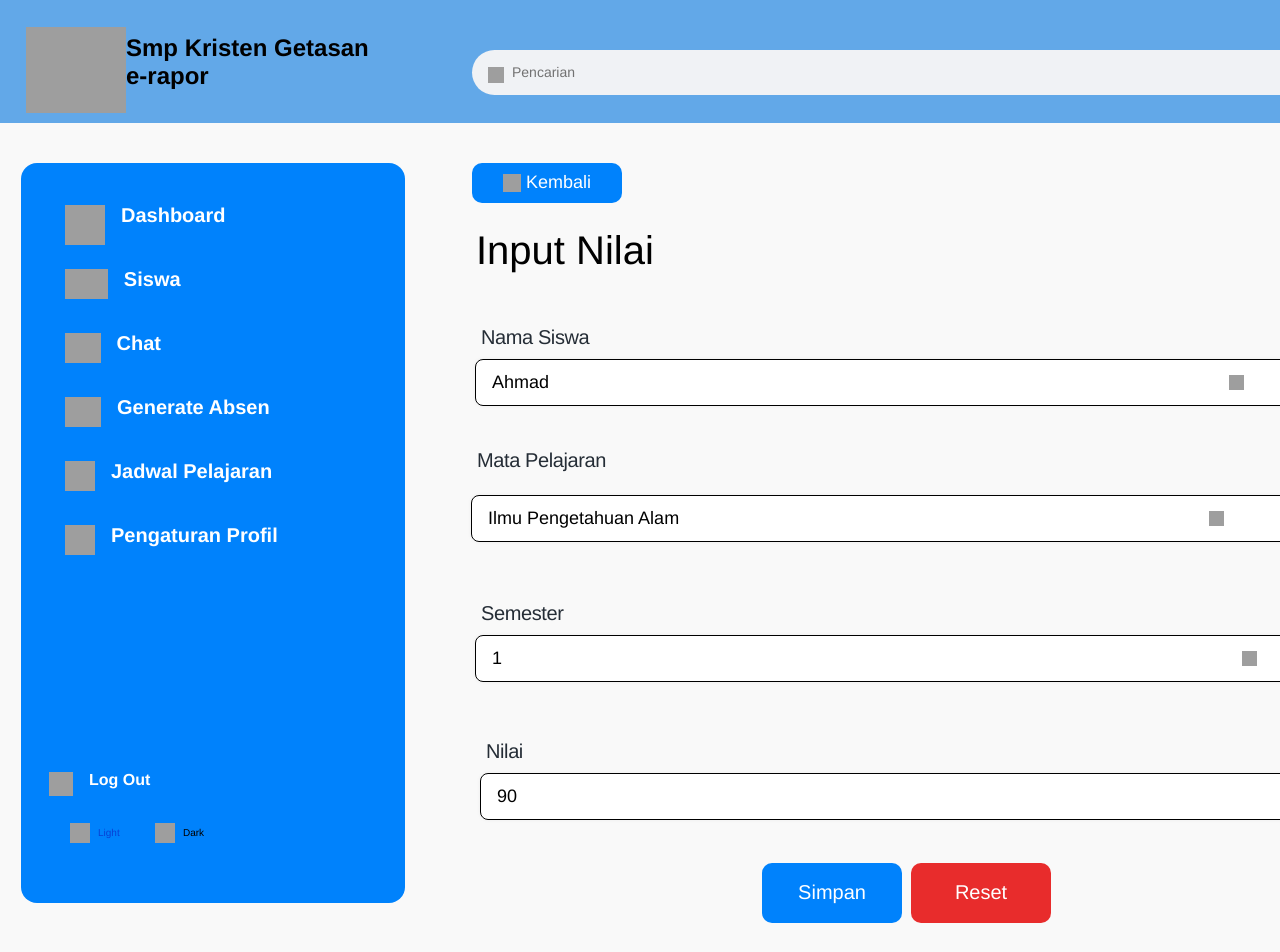
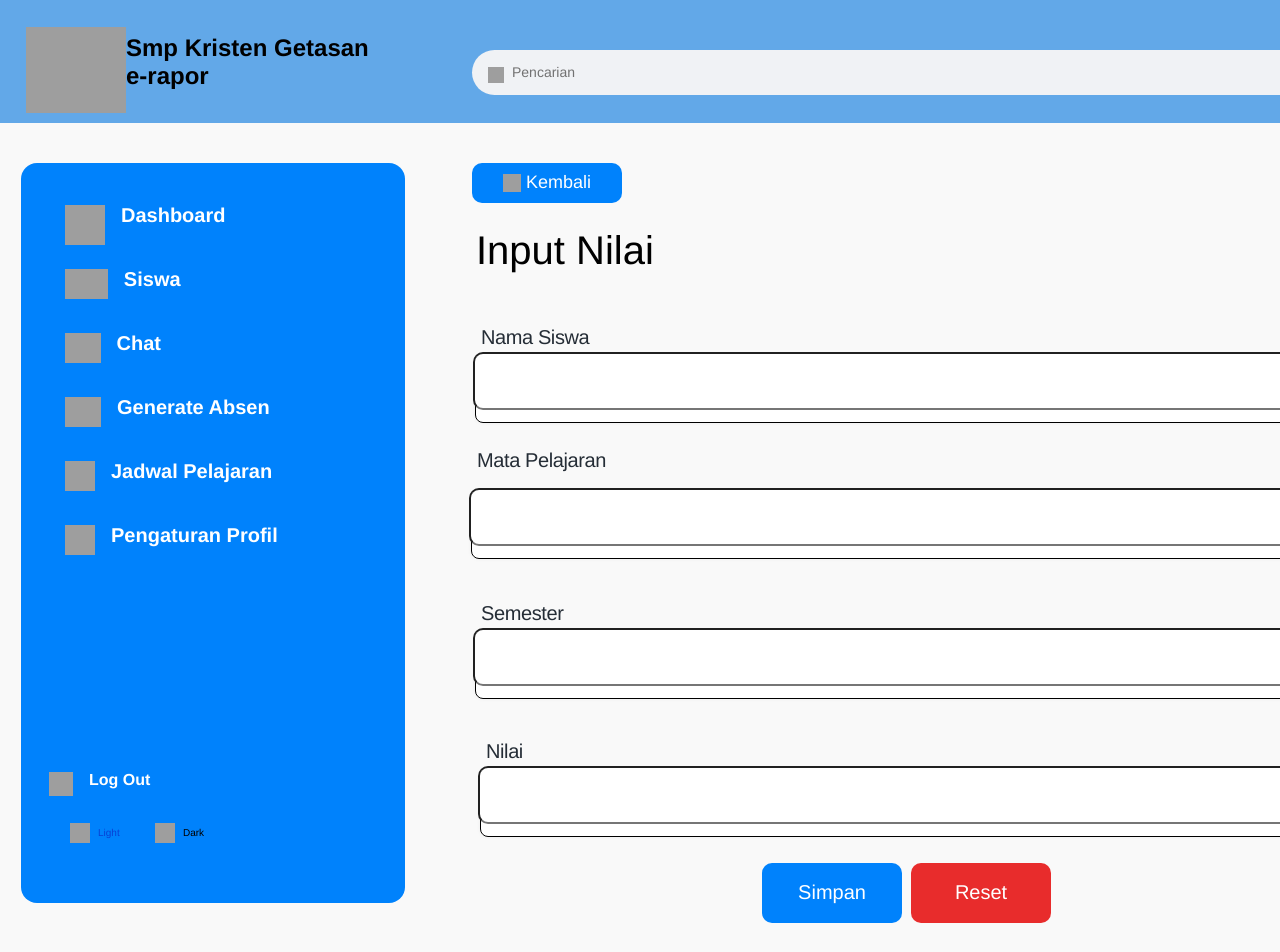
Before and after one commit to GoTadashi/project-pbp-react, a React (Create React App) app: page /EditNilai in a window 1280 px wide. Shown: the top 952 px of the page. Built offline with nearby package versions, Linux system fonts and the light colour scheme; grey boxes are pictures that could not be loaded.

Commit message:
edit nilai

```diff
--- a/src/pages/EditNilai.css
+++ b/src/pages/EditNilai.css
@@ -656,6 +656,15 @@
     top: 9px;
   }
 
+  .EDIT-NILAI .custom-input {
+    border-radius: 10px;
+    width: 58rem;
+    font-size: 16px;
+    margin-left: -19px;
+    margin-top: -20px;
+    padding: 18px;
+  }
+
   .EDIT-NILAI .text-wrapper-13 {
     color: #252d36;
     font-family: "Poppins-Regular", Helvetica;
--- a/src/pages/EditNilai.js
+++ b/src/pages/EditNilai.js
@@ -1,7 +1,20 @@
-import React from "react";
+import React, { useState } from "react";
 import "./EditNilai.css";
 
 export const EditNilai = () => {
+
+  const [namaSiswa, setNamaSiswa] = useState("");
+  const [mataPelajaran, setMataPelajaran] = useState("");
+  const [semester, setSemester] = useState("");
+  const [nilai, setNilai] = useState("");
+
+  const handleSubmit = (e) => {
+    e.preventDefault();
+
+    // Add your logic for form submission here, e.g., call an API
+    console.log("Submitted:", namaSiswa, mataPelajaran, semester, nilai);
+  };
+
   return (
     <div className="EDIT-NILAI">
       <div className="div">
@@ -129,6 +142,7 @@ export const EditNilai = () => {
           <div className="text-wrapper-11">Kembali</div>
         </div>
         <div className="text-wrapper-12">Input Nilai</div>
+        <form onSubmit={handleSubmit}>
       <div className="group-8">
         <div className="frame-wrapper">
           <div className="frame-2">
@@ -136,10 +150,15 @@ export const EditNilai = () => {
           </div>
         </div>
         <div className="frame-3">
-            <div className="text-wrapper-14">Ahmad</div>
-            <img className="expand-arrow" alt="Expand arrow" src="expand-arrow.png" />
+        <input
+                type="text"
+                className="custom-input"
+                value={namaSiswa}
+                onChange={(e) => setNamaSiswa(e.target.value)}
+              />
         </div>
       </div>
+
       <div className="group-9">
         <div className="frame-wrapper">
           <div className="frame-2">
@@ -147,10 +166,15 @@ export const EditNilai = () => {
           </div>
         </div>
         <div className="frame-4">
-            <div className="text-wrapper-14">Ilmu Pengetahuan Alam</div>
-            <img className="expand-arrow" alt="Expand arrow" src="image.png" />
+        <input
+                type="text"
+                className="custom-input"
+                value={mataPelajaran}
+                onChange={(e) => setMataPelajaran(e.target.value)}
+              />
         </div>
       </div>
+
       <div className="group-10">
         <div className="frame-wrapper">
           <div className="frame-2">
@@ -158,10 +182,15 @@ export const EditNilai = () => {
           </div>
         </div>
         <div className="frame-5">
-            <div className="text-wrapper-14">1</div>
-            <img className="expand-arrow" alt="Expand arrow" src="expand-arrow-2.png" />
+        <input
+                type="number"
+                className="custom-input"
+                value={semester}
+                onChange={(e) => setSemester(e.target.value)}
+              />
         </div>
       </div>
+
       <div className="group-11">
         <div className="frame-wrapper">
           <div className="frame-2">
@@ -169,9 +198,15 @@ export const EditNilai = () => {
           </div>
         </div>
         <div className="frame-6">
-            <div className="text-wrapper-14">90</div>
+        <input
+                type="number"
+                className="custom-input"
+                value={nilai}
+                onChange={(e) => setNilai(e.target.value)}
+              />
         </div>
       </div>
+
       <div className="group-12">
           <div className="frame-7">
             <div className="text-wrapper-15">Simpan</div>
@@ -180,6 +215,8 @@ export const EditNilai = () => {
             <div className="text-wrapper-15">Reset</div>
           </div>
         </div>
+    </form>
+
       </div>
     </div>
   );
```
Lines whose indentation alone changed are shown as unchanged.
